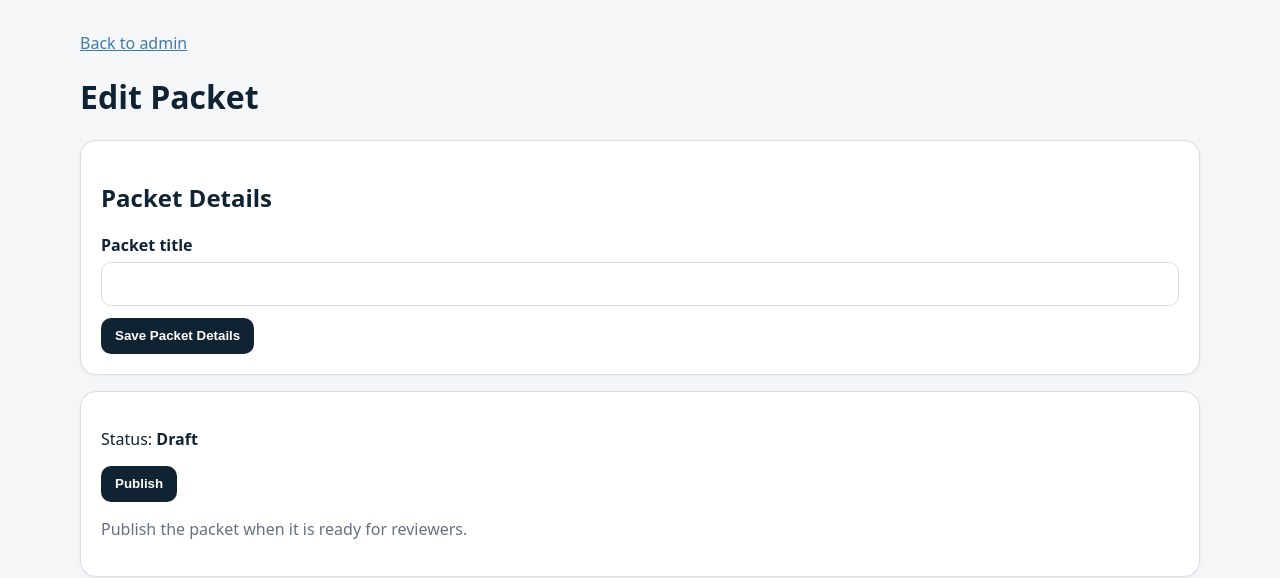
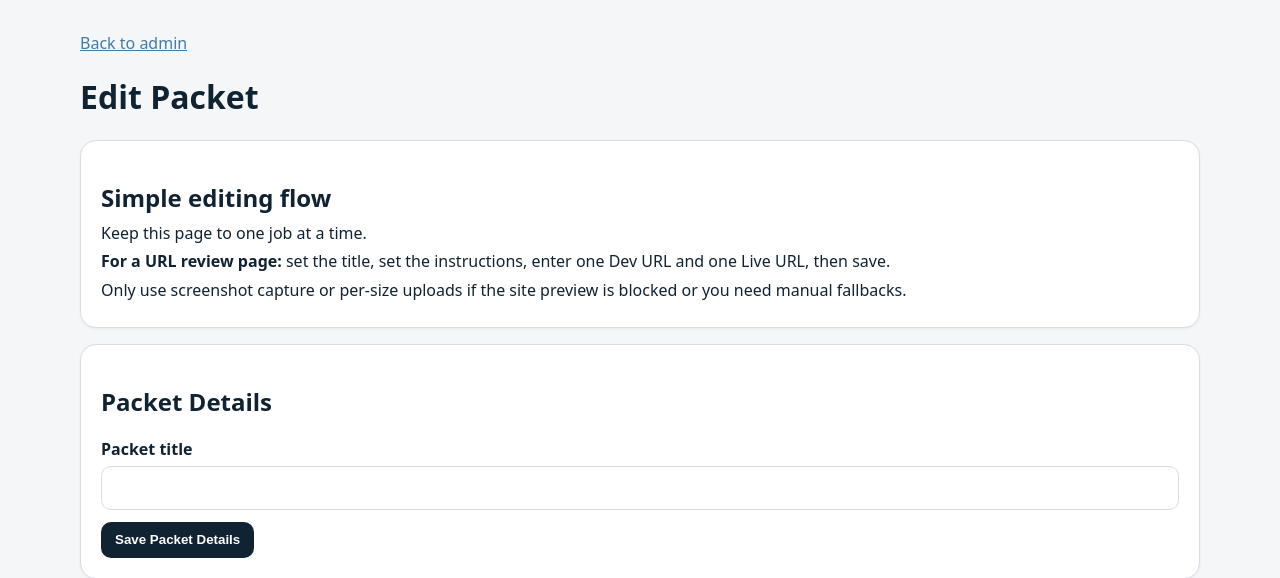
Before and after one commit to jtripppiie/piie-website-reviewer, a Node server app: template views/edit-packet.ejs in a window 1280 px wide. Shown: the top 578 px of the page. Run offline with Node 20, Linux system fonts and the light colour scheme; the template is opened without the code that fills it, so the values that code supplies are empty; some libraries are stand-ins or nearby versions.

Commit message:
Simplify packet edit page

```diff
--- a/views/edit-packet.ejs
+++ b/views/edit-packet.ejs
@@ -6,6 +6,13 @@
       <p><a href="/admin?key=<%= key %>">Back to admin</a></p>
 
       <h1>Edit Packet</h1>
+
+      <section class="card admin-simple-flow">
+        <h2>Simple editing flow</h2>
+        <p>Keep this page to one job at a time.</p>
+        <p><strong>For a URL review page:</strong> set the title, set the instructions, enter one Dev URL and one Live URL, then save.</p>
+        <p>Only use screenshot capture or per-size uploads if the site preview is blocked or you need manual fallbacks.</p>
+      </section>
 
       <section class="card">
         <h2>Packet Details</h2>
@@ -113,6 +120,7 @@
 
               <% if (page.type === 'imageCompare') { %>
                 <% const presetList = [['desktop','Desktop'],['laptop-15-6','15.6 display'],['laptop-14-5','14.5 display'],['laptop-13','13 display'],['mobile','Mobile']]; %>
+                <p class="muted">This page is one image comparison: one Before image and one After image.</p>
                 <label>
                   Instructions
                   <textarea name="instructions"><%= page.instructions || '' %></textarea>
@@ -150,8 +158,9 @@
                   </label>
                 <% } %>
 
-                <h4>Upload images by screen size</h4>
-                <p class="muted">Optional: upload a separate Before and After image for Desktop, 15.6, 14.5, 13, and Mobile. If a size is missing, reviewers fall back to the main Before/After images above.</p>
+                <details class="advanced-tools">
+                  <summary>Optional per-size image uploads</summary>
+                  <p class="muted">Upload separate Before and After images for Desktop, 15.6, 14.5, 13, and Mobile only when you need size-specific assets.</p>
                   <form method="post" action="/admin/packets/<%= packet.packetId %>/pages/<%= page.pageId %>/upload-shots" enctype="multipart/form-data">
                     <input type="hidden" name="key" value="<%= key %>">
                     <% presetList.forEach(([sizeKey, sizeLabel]) => { %>
@@ -175,9 +184,11 @@
                     <% }) %>
                     <button type="submit">Save uploaded images</button>
                   </form>
+                </details>
               <% } %>
 
               <% if (page.type === 'urlCompare') { %>
+                <p class="muted"><strong>One URL comparison only:</strong> this page should have one Dev URL and one Live URL.</p>
                 <label>
                   Instructions
                   <textarea name="instructions"><%= page.instructions || '' %></textarea>
@@ -192,6 +203,10 @@
                   Live URL
                   <input type="url" name="liveUrl" value="<%= page.liveUrl || '' %>">
                 </label>
+
+                <details class="advanced-tools">
+                  <summary>Optional basic screenshot replacements</summary>
+                  <p class="muted">Use these only if you want one manual Dev screenshot and one manual Live screenshot for the page.</p>
 
                   <p class="muted">Current Dev screenshot: <%= page.devScreenshotPath || 'None' %></p>
                   <label>
@@ -214,13 +229,15 @@
                       <input type="checkbox" name="removeLiveScreenshot" value="true"> Remove Live screenshot
                     </label>
                   <% } %>
+                </details>
               <% } %>
 
               <button type="submit">Save Page Changes</button>
             </form>
 
             <% if (page.type === 'urlCompare') { %>
-              <div class="capture-block">
+              <details class="capture-block advanced-tools">
+                <summary>Advanced screenshot tools</summary>
                 <h4>Auto screenshots</h4>
                 <p class="muted">Capture full page screenshots of the Dev and Live URLs at every preset (Desktop, 15.6, 14.5, 13, Mobile). Save the URLs above first. Recapture any time after the site updates.</p>
 
@@ -284,7 +301,7 @@
                   <% }) %>
                   <button type="submit">Save uploaded screenshots</button>
                 </form>
-              </div>
+              </details>
             <% } %>
           </article>
         <% }) %>
@@ -294,5 +311,35 @@
         <% } %>
       </section>
     </main>
+    <style>
+      .admin-simple-flow {
+        margin-bottom: 1rem;
+      }
+
+      .admin-simple-flow h2 {
+        margin-bottom: 0.5rem;
+      }
+
+      .admin-simple-flow p {
+        margin: 0.4rem 0;
+      }
+
+      .advanced-tools {
+        margin-top: 1rem;
+        border: 1px solid rgba(15, 23, 42, 0.12);
+        border-radius: 12px;
+        padding: 0.85rem 1rem;
+        background: #fafafa;
+      }
+
+      .advanced-tools summary {
+        cursor: pointer;
+        font-weight: 600;
+      }
+
+      .advanced-tools[open] summary {
+        margin-bottom: 0.75rem;
+      }
+    </style>
   </body>
 </html>
```
Lines whose indentation alone changed are shown as unchanged.
